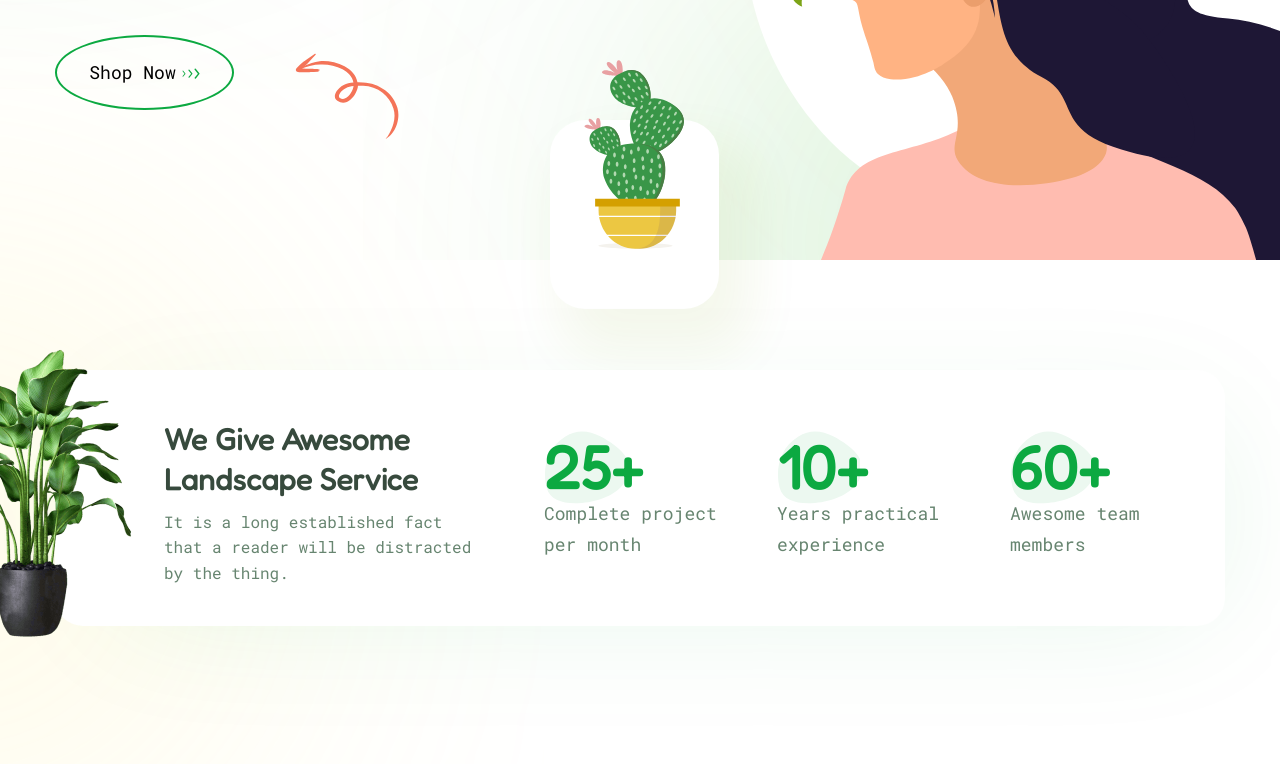
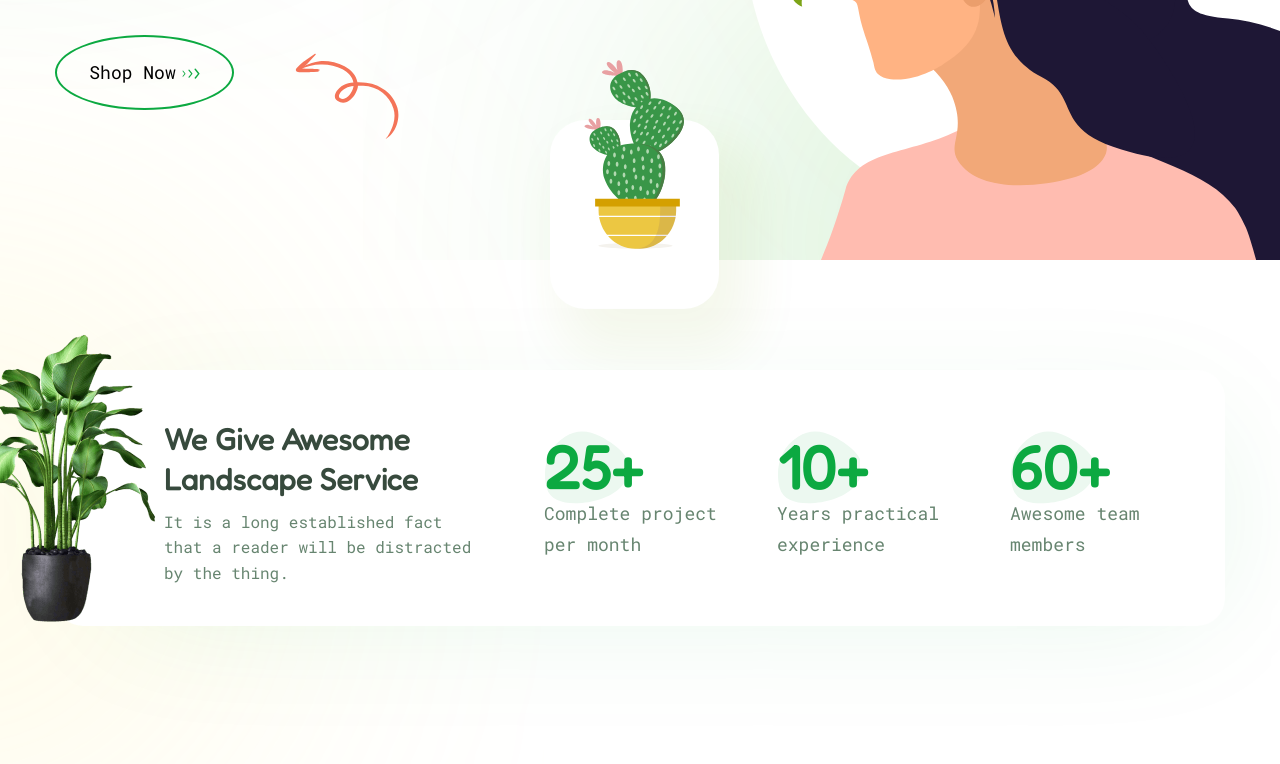
Before and after one commit to MIRZOULUGBEK9008/hobby-selfmade, a React (Vite) app: page / in a window 1280 px wide. Shown: the part 640-1404 px from the top of the page. Built offline with nearby package versions, Linux system fonts and the light colour scheme.

Commit message:
Change index-statistic__flower position from top and left

```diff
--- a/src/styles/styles.css
+++ b/src/styles/styles.css
@@ -404,8 +404,8 @@ img {
 
 .index-statistic__flower {
   position: absolute;
-  top: 0;
-  left: -144px;
+  top: -15px;
+  left: -120px;
   width: 289px;
   height: 350px;
   object-fit: cover;
```
